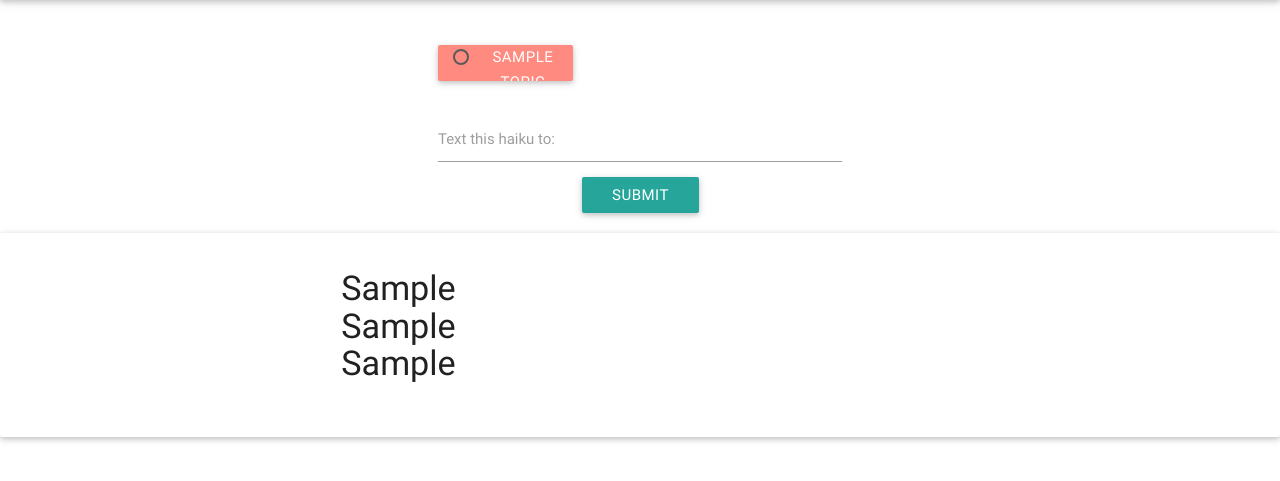
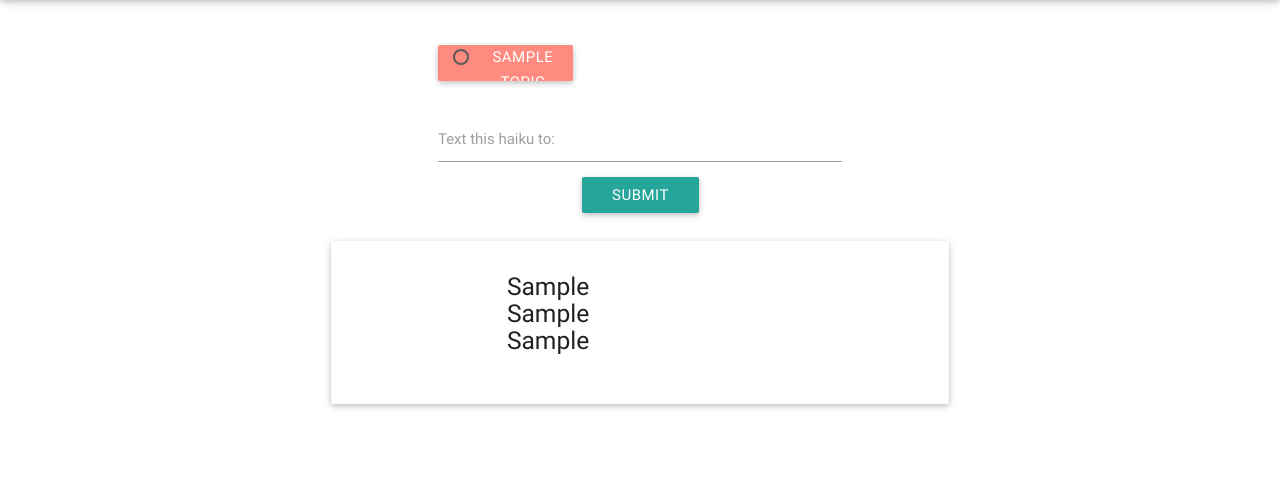
Before and after one commit to psuong/poem-in-your-pocket, a Django app: template pocket_poem/poem/templates/index.html in a window 1280 px wide. Shown: the part 64-545 px from the top of the page. Run offline with Django 3.2, Linux system fonts and the light colour scheme; the template is opened without the code that fills it: most values are stand-ins (such as "Sample title", 1, 10 or a date in 2020); parts of the project's set-up code (start-up, migrations or seed data) failed here and were passed over; some libraries are stand-ins or nearby versions.

Commit message:
centers card panel and its text

```diff
--- a/pocket_poem/poem/templates/index.html
+++ b/pocket_poem/poem/templates/index.html
@@ -43,28 +43,38 @@
                         <div class="col s6 offset-l3 center">
                             <button class="btn waves-effect waves-light" type="submit" name="action">Submit</button>
                         </div>
-                </div>
             </form>
+        </div>
+        <script type="text/javascript" src="https://code.jquery.com/jquery-2.1.4.min.js"></script>
+        <script type="text/javascript" src="js/materialize.min.js"></script>
+        <script>
+            $(document).ready(function() {
+                $('select').material_select();
+            });
+        </script>
 
-            {% if haiku %}
+        {% if haiku %}
+        <div class="row">
+
             <div class="col s6 push-l3">
                 <div class="card-panel">
                     <div class="row">
-                        <div class="col s6 offset-l3">
+                        <div class="col s6 offset-l3 center">
                             <div class="valign-wrapper">
-                                <h4 class="valign center-align">
+                                <h5 class="valign center-align">
                                     {{ haiku.0 }}
                                     <br>
                                     {{ haiku.1 }}
                                     <br>
                                     {{ haiku.2 }}
-                                </h4>
+                                </h5>
                             </div>
                         </div>
                     </div>
                 </div>
             </div>
+            </div>
+
             {% endif %}
-        </div>
     </body>
 </html>
```
